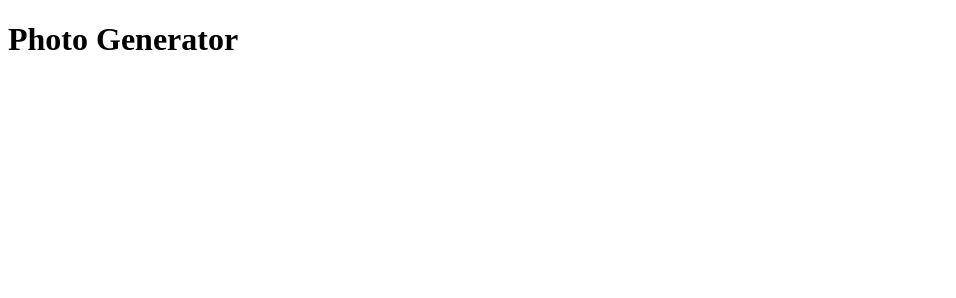
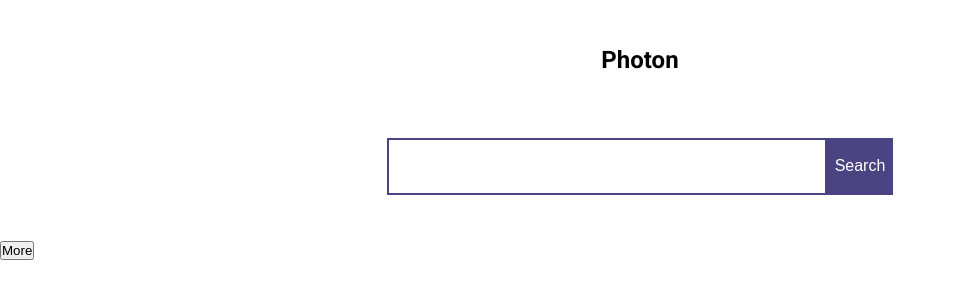
Before and after one commit to Sean-Mc-Mahon/photo-generator, a plain HTML site: page index.html in a window 1280 px wide. Shown: the whole page, without its empty margins (0-956 px from the left). Drawn offline with Linux system fonts and the light colour scheme.

Commit message:
app.js, style.css & search bar added

```diff
--- a/index.html
+++ b/index.html
@@ -3,10 +3,29 @@
 <head>
   <meta charset="UTF-8">
   <meta name="viewport" content="width=device-width, initial-scale=1.0">
+  <link rel="preconnect" href="https://fonts.gstatic.com">
+  <link href="https://fonts.googleapis.com/css2?family=Roboto:ital,wght@0,100;0,300;0,400;0,500;0,700;0,900;1,100;1,300;1,400;1,500;1,700;1,900&display=swap" rel="stylesheet">
+  <link rel="stylesheet" href="./style.css">
   <title>Photo Generator</title>
 </head>
 <body>
-  <h1>Photo Generator</h1>
+  <header>
+    <h2>
+      <a id="logo" href="./index.html">Photon</a>
+    </h2>
+    <form class="search-form">
+      <input type="text" name="search" class="search-input">
+      <button type="submit" class="submit-btn">Search</button>
+    </form>
+  </header>
+  <main>
+    <div class="gallery">
+    </div>
+  </main>
+  <div class="nav-button">
+    <button class="more">More</button>
+  </div>
 
+  <script src="./app.js"></script>
 </body>
 </html>
--- /dev/null
+++ b/style.css
@@ -0,0 +1,47 @@
+*{
+  margin: 0;
+  padding: 0;
+  box-sizing: border-box;
+}
+
+body {
+  font-family: 'Roboto', sans-serif;
+}
+
+header {
+  display: flex;
+  flex-direction: column;
+  min-height: 30vh;
+  justify-content: center;
+  align-items: center;
+}
+
+header h2 {
+  padding: 2rem;
+}
+
+#logo {
+  text-decoration: none;
+  color: black;
+}
+
+.search-form {
+  display: flex;
+  padding: 2rem;
+}
+.search-form input {
+  font-size: 2rem;
+  padding: 0.5rem;
+  width: 100%;
+  border: none;
+  border: 2px solid rgb(74, 68, 131);
+}
+
+.search-form button {
+  border: none;
+  padding: 0.5rem;
+  font-size: 1rem;
+  background: rgb(74, 68, 131);
+  color: white;
+  cursor: pointer;
+}
```
Also changed, not shown: app.js (added).
